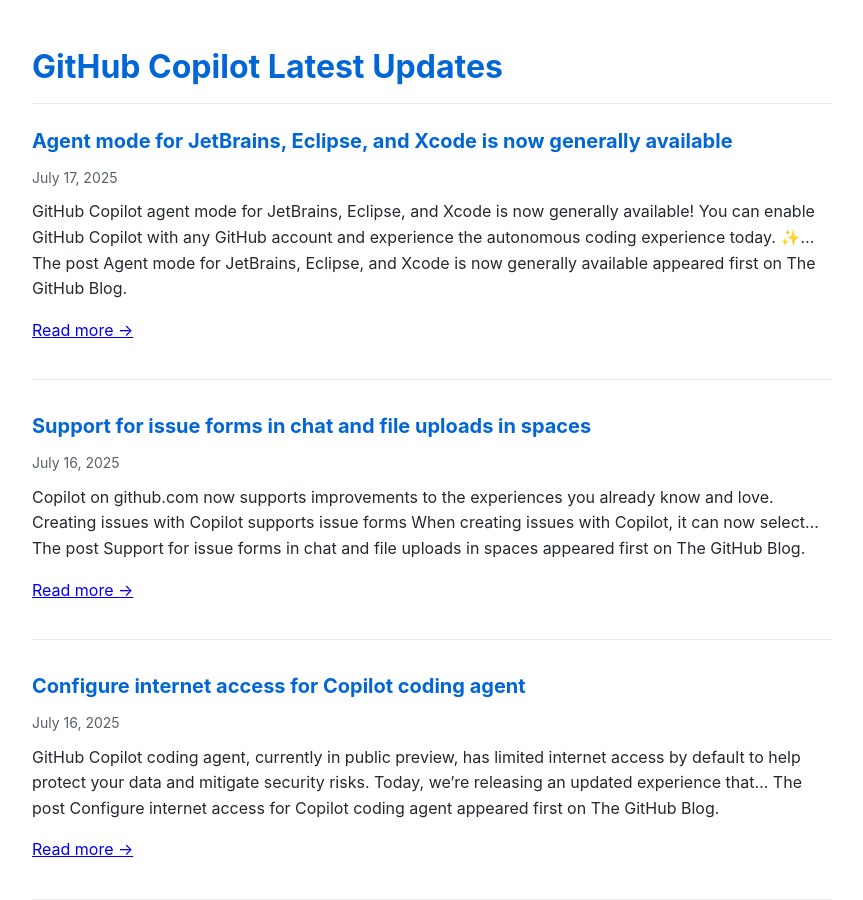
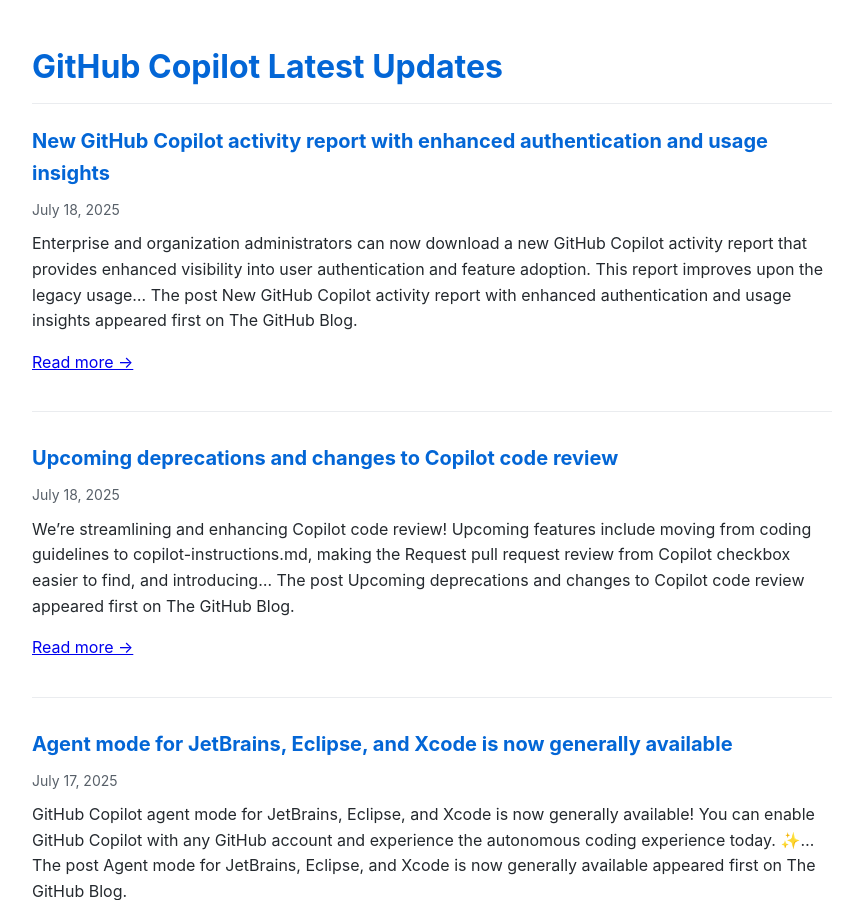
Before and after one commit to Oregand/oregand.github.io, a Jekyll site: the page copilot-feed.html, which Jekyll copies as it is, in a window 1280 px wide and 900 px high. Shown: the whole window, without its empty margins (208-1071 px from the left). Built offline with Jekyll 4.4.1, drawn with Linux system fonts in a browser that asks for light colours; some of the changed text lies outside the part shown.

Commit message:
Update RSS feed

```diff
--- a/copilot-feed.html
+++ b/copilot-feed.html
@@ -62,6 +62,32 @@
 </head>
 <body>
   <h1>GitHub Copilot Latest Updates</h1>
+
+  <div class="feed-item">
+    <div class="feed-title">
+      <a href="https://github.blog/changelog/2025-07-18-new-github-copilot-activity-report-with-enhanced-authentication-and-usage-insights" target="_blank">New GitHub Copilot activity report with enhanced authentication and usage insights</a>
+    </div>
+    <div class="feed-date">July 18, 2025</div>
+    <div class="feed-description">
+      Enterprise and organization administrators can now download a new GitHub Copilot activity report that provides enhanced visibility into user authentication and feature adoption. This report improves upon the legacy usage&#8230;
+The post New GitHub Copilot activity report with enhanced authentication and usage insights appeared first on The GitHub Blog.
+
+      <p><a href="https://github.blog/changelog/2025-07-18-new-github-copilot-activity-report-with-enhanced-authentication-and-usage-insights" target="_blank">Read more →</a></p>
+    </div>
+  </div>
+
+  <div class="feed-item">
+    <div class="feed-title">
+      <a href="https://github.blog/changelog/2025-07-18-upcoming-deprecations-and-changes-to-copilot-code-review" target="_blank">Upcoming deprecations and changes to Copilot code review</a>
+    </div>
+    <div class="feed-date">July 18, 2025</div>
+    <div class="feed-description">
+      We&#8217;re streamlining and enhancing Copilot code review! Upcoming features include moving from coding guidelines to copilot-instructions.md, making the Request pull request review from Copilot checkbox easier to find, and introducing&#8230;
+The post Upcoming deprecations and changes to Copilot code review appeared first on The GitHub Blog.
+
+      <p><a href="https://github.blog/changelog/2025-07-18-upcoming-deprecations-and-changes-to-copilot-code-review" target="_blank">Read more →</a></p>
+    </div>
+  </div>
 
   <div class="feed-item">
     <div class="feed-title">
@@ -167,34 +193,8 @@ The post GitHub Copilot coding agent now uses one premium request per session ap
     </div>
   </div>
 
-  <div class="feed-item">
-    <div class="feed-title">
-      <a href="https://github.blog/changelog/2025-07-09-new-copilot-chat-features-now-generally-available-on-github" target="_blank">New Copilot Chat features now generally available on GitHub</a>
-    </div>
-    <div class="feed-date">July 10, 2025</div>
-    <div class="feed-description">
-      All the Copilot Chat features previously in public preview are now generally available to all users on github.com! This includes instant previews, flexible editing, issue management, improved attachments, model selection,&#8230;
-The post New Copilot Chat features now generally available on GitHub appeared first on The GitHub Blog.
-
-      <p><a href="https://github.blog/changelog/2025-07-09-new-copilot-chat-features-now-generally-available-on-github" target="_blank">Read more →</a></p>
-    </div>
-  </div>
-
-  <div class="feed-item">
-    <div class="feed-title">
-      <a href="https://github.blog/changelog/2025-07-09-delegate-tasks-to-copilot-coding-agent-from-the-github-mcp-server" target="_blank">Delegate tasks to Copilot coding agent from the GitHub MCP server</a>
-    </div>
-    <div class="feed-date">July 9, 2025</div>
-    <div class="feed-description">
-      The GitHub MCP server now includes a tool that enables you to delegate tasks to GitHub Copilot coding agent to work on in the background. Now you can start tasks&#8230;
-The post Delegate tasks to Copilot coding agent from the GitHub MCP server appeared first on The GitHub Blog.
-
-      <p><a href="https://github.blog/changelog/2025-07-09-delegate-tasks-to-copilot-coding-agent-from-the-github-mcp-server" target="_blank">Read more →</a></p>
-    </div>
-  </div>
-
   <div class="update-info">
-    Feed last updated: July 18, 2025 at 12:01 PM
+    Feed last updated: July 19, 2025 at 12:02 AM
   </div>
 </body>
 </html>
```
